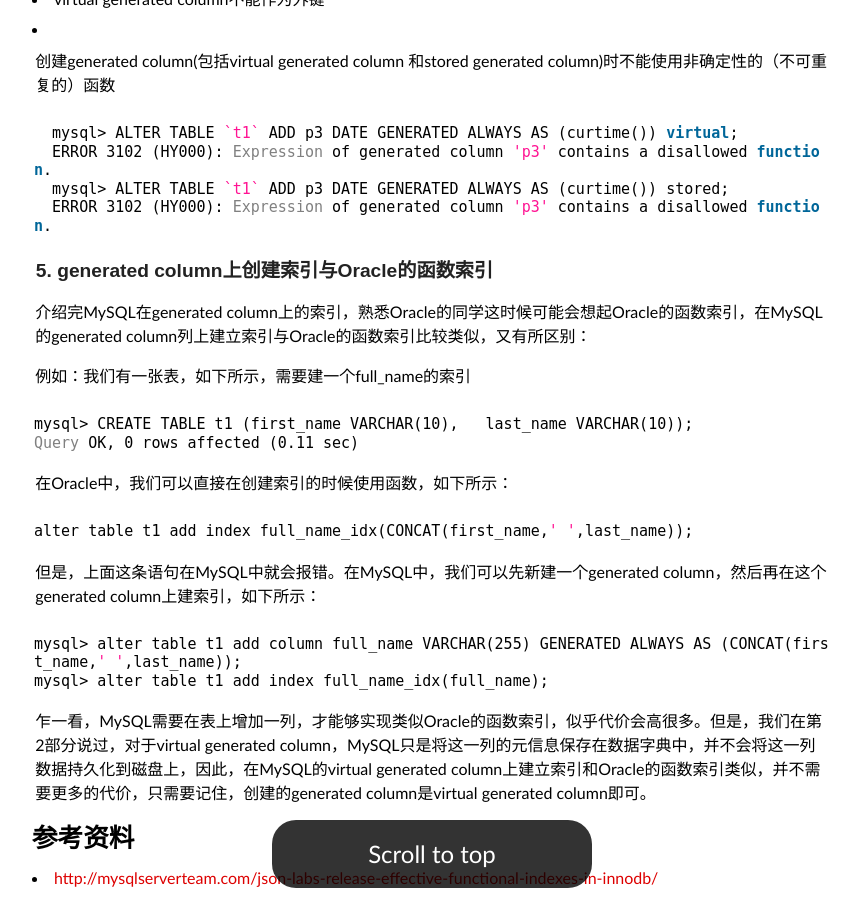
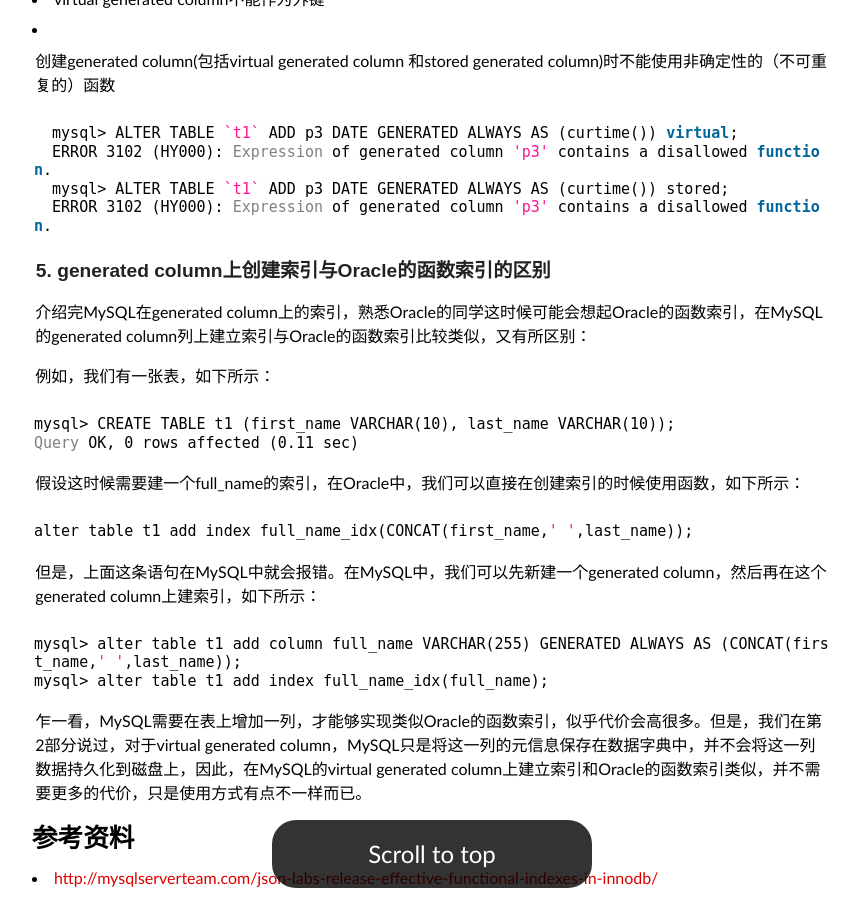
Before and after one commit to lalor/cn, a Jekyll site: the page built from _posts/2015-12-17-mysql5.7-virtal-column.md, in a window 1280 px wide and 900 px high, scrolled down 3752 px. Shown: the whole window, without its empty margins (208-1067 px from the left). Built offline with Jekyll 4.4.1, drawn with Linux system fonts in a browser that asks for light colours; some web fonts are replaced; Markdown is read by kramdown in place of the engine named in the settings; comment, search, counter and statistics services are not loaded; some of the changed text lies outside the part shown.

Commit message:
增加Oracle 的函数索引

```diff
--- a/_posts/2015-12-17-mysql5.7-virtal-column.md
+++ b/_posts/2015-12-17-mysql5.7-virtal-column.md
@@ -12,7 +12,7 @@ MySQL 5.7引入了generated column，这篇文章简单地介绍了generated col
 1. virtual column与stored column的区别
 1. 如果我对generated column做一些破坏行为会怎么样
 1. generated column上创建索引
-1. generated column上创建索引与Oracle的函数索引
+1. generated column上创建索引与Oracle的函数索引的区别
 
 ### 1. generated column是什么
 
@@ -165,16 +165,16 @@ generated column是MySQL 5.7引入的新特性，所谓generated column，就是
         mysql> ALTER TABLE `t1` ADD p3 DATE GENERATED ALWAYS AS (curtime()) stored;
         ERROR 3102 (HY000): Expression of generated column 'p3' contains a disallowed function.
 
-### 5. generated column上创建索引与Oracle的函数索引
+### 5. generated column上创建索引与Oracle的函数索引的区别
 
 介绍完MySQL在generated column上的索引，熟悉Oracle的同学这时候可能会想起Oracle的函数索引，在MySQL的generated column列上建立索引与Oracle的函数索引比较类似，又有所区别：
 
-例如：我们有一张表，如下所示，需要建一个full_name的索引
+例如，我们有一张表，如下所示：
 
-    mysql> CREATE TABLE t1 (first_name VARCHAR(10),   last_name VARCHAR(10));
+    mysql> CREATE TABLE t1 (first_name VARCHAR(10), last_name VARCHAR(10));
     Query OK, 0 rows affected (0.11 sec)
 
-在Oracle中，我们可以直接在创建索引的时候使用函数，如下所示：
+假设这时候需要建一个full_name的索引，在Oracle中，我们可以直接在创建索引的时候使用函数，如下所示：
 
     alter table t1 add index full_name_idx(CONCAT(first_name,' ',last_name));
 
@@ -183,7 +183,7 @@ generated column是MySQL 5.7引入的新特性，所谓generated column，就是
     mysql> alter table t1 add column full_name VARCHAR(255) GENERATED ALWAYS AS (CONCAT(first_name,' ',last_name));
     mysql> alter table t1 add index full_name_idx(full_name);
 
-乍一看，MySQL需要在表上增加一列，才能够实现类似Oracle的函数索引，似乎代价会高很多。但是，我们在第2部分说过，对于virtual generated column，MySQL只是将这一列的元信息保存在数据字典中，并不会将这一列数据持久化到磁盘上，因此，在MySQL的virtual generated column上建立索引和Oracle的函数索引类似，并不需要更多的代价，只需要记住，创建的generated column是virtual generated column即可。
+乍一看，MySQL需要在表上增加一列，才能够实现类似Oracle的函数索引，似乎代价会高很多。但是，我们在第2部分说过，对于virtual generated column，MySQL只是将这一列的元信息保存在数据字典中，并不会将这一列数据持久化到磁盘上，因此，在MySQL的virtual generated column上建立索引和Oracle的函数索引类似，并不需要更多的代价，只是使用方式有点不一样而已。
 
 # 参考资料
 
```
